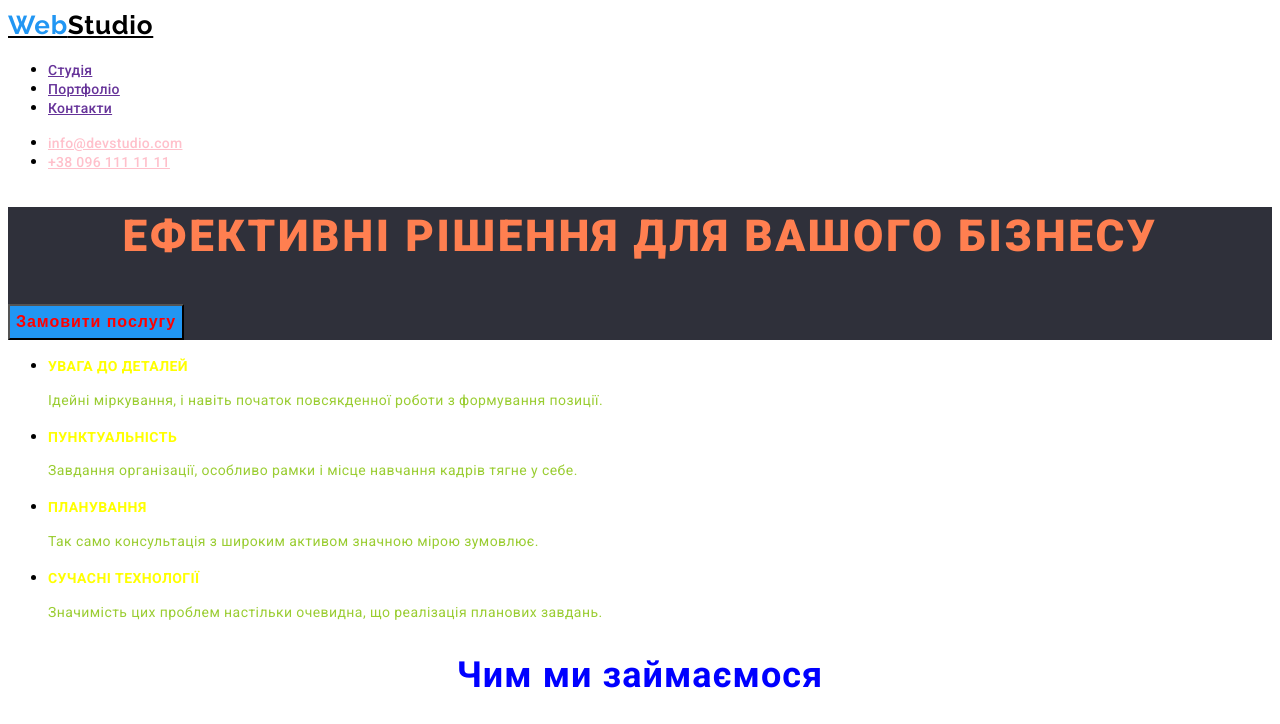
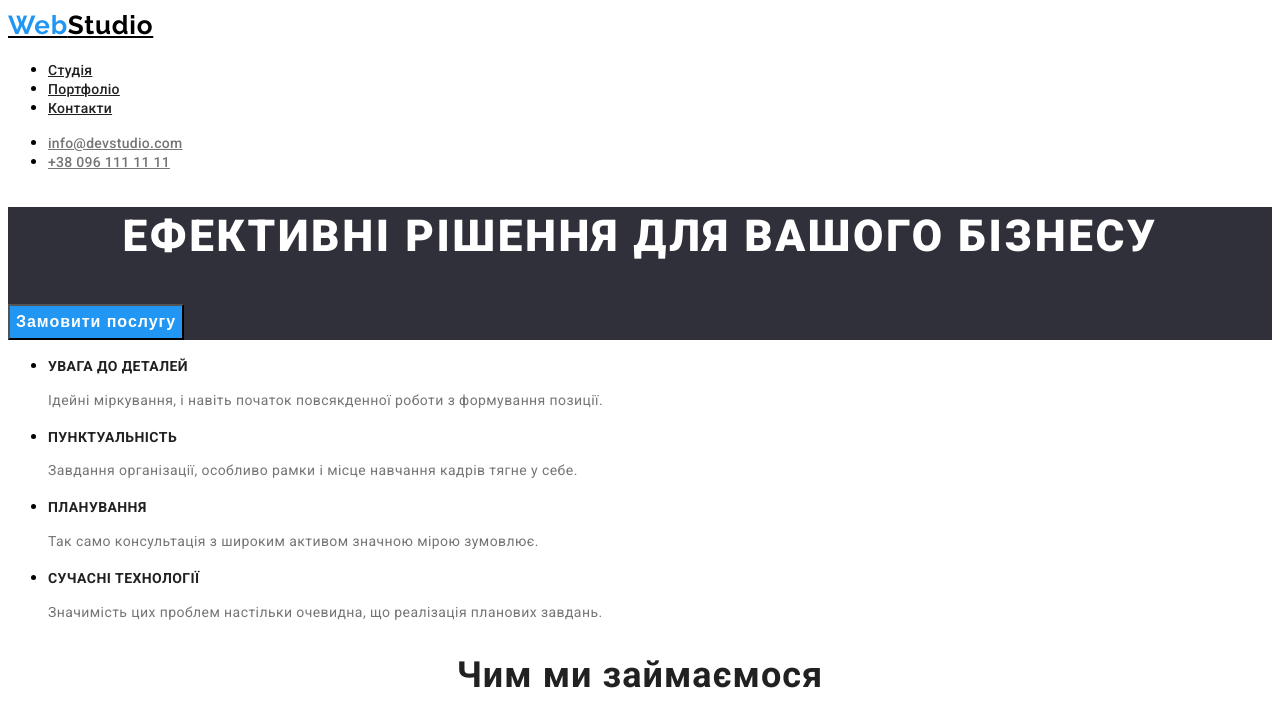
Before and after one commit to Viktoria-Majorenko/Web-Studio, a plain HTML site: page index.html in a window 1280 px wide. Shown: the top 724 px of the page. Drawn offline with Linux system fonts and the light colour scheme.

Commit message:
WEB-STUDIO

```diff
--- a/css/main.css
+++ b/css/main.css
@@ -176,37 +176,3 @@ font-weight: 400;
 line-height: 1.71; /* 171.429% */
 letter-spacing: 0.42px;
 }
-
-.nav-link{
-    color: rebeccapurple;
-}
-.header-link{
-    color: pink;
-}
-.hero-title{
-    color: #2196F3;
-}
-.hero-button{
-    color: red;
-}
-.advantages-title {
-    color: yellow;
-}
-.advantages-tekst {
-    color: yellowgreen;
-}
-.work-title {
-    color: blue;
-}
-.team-title {
-    color: blueviolet;
-}
-.team-name {
-    color: chartreuse;
-}
-.team-title {
-    color: crimson;
-}
-.hero-title {
-    color: coral;
-}
```
